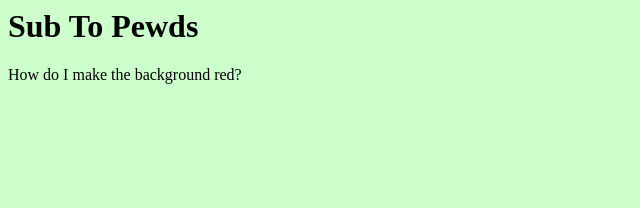
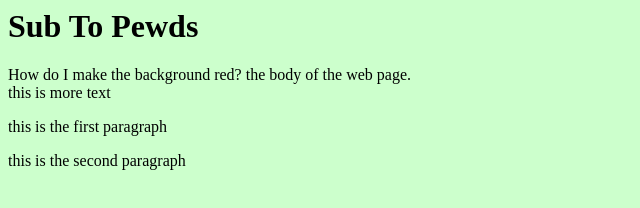
Before and after one commit to Snailaaa/tempo, a plain HTML site: page index.html in a window 1280 px wide. Shown: the whole page, without its empty margins (0-640 px from the left). Drawn offline with Linux system fonts and the light colour scheme.

Commit message:
Update index.html

```diff
--- a/index.html
+++ b/index.html
@@ -17,3 +17,7 @@ How do I make the background red?
 </head>
 
 <body bgcolor="#ccffcc" >
+the body of the web page. <br />this is more text
+<p>this is the first paragraph</p>
+<p>this is the second paragraph</p>
+</body>
```
